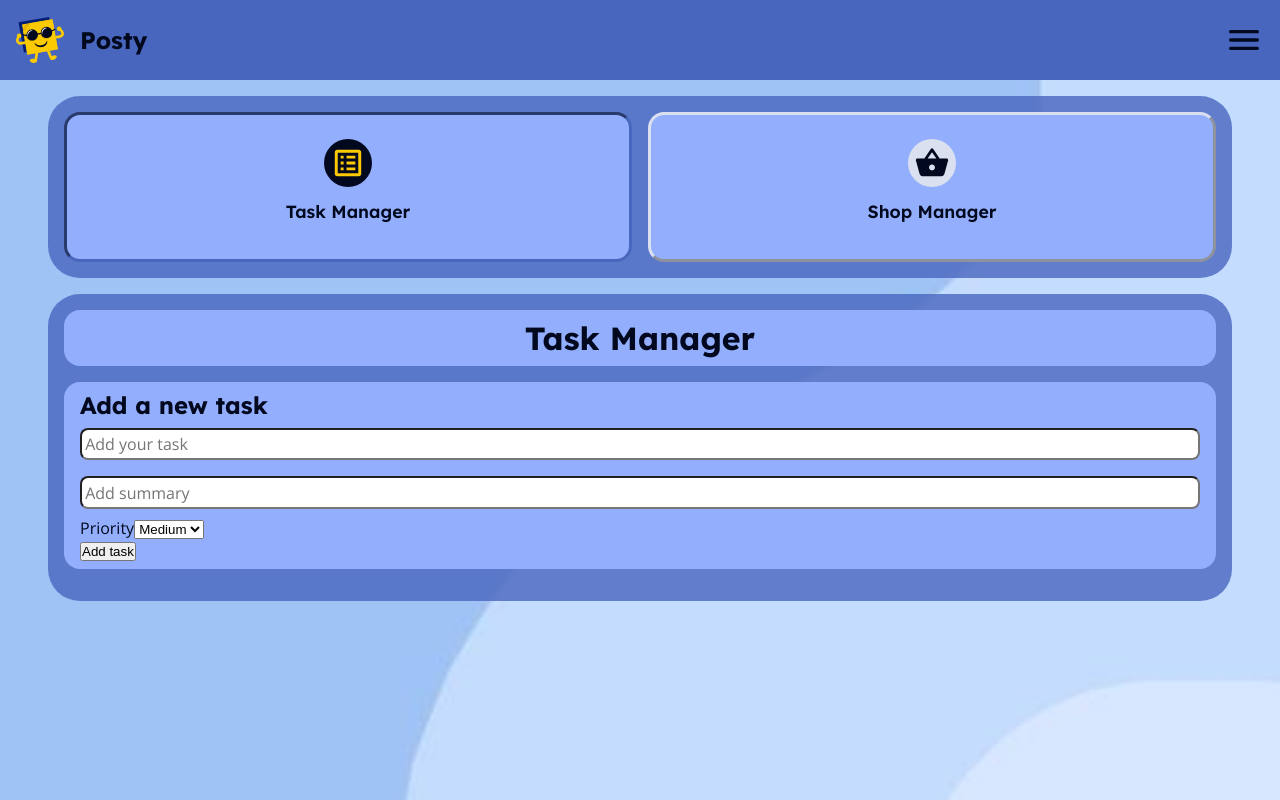
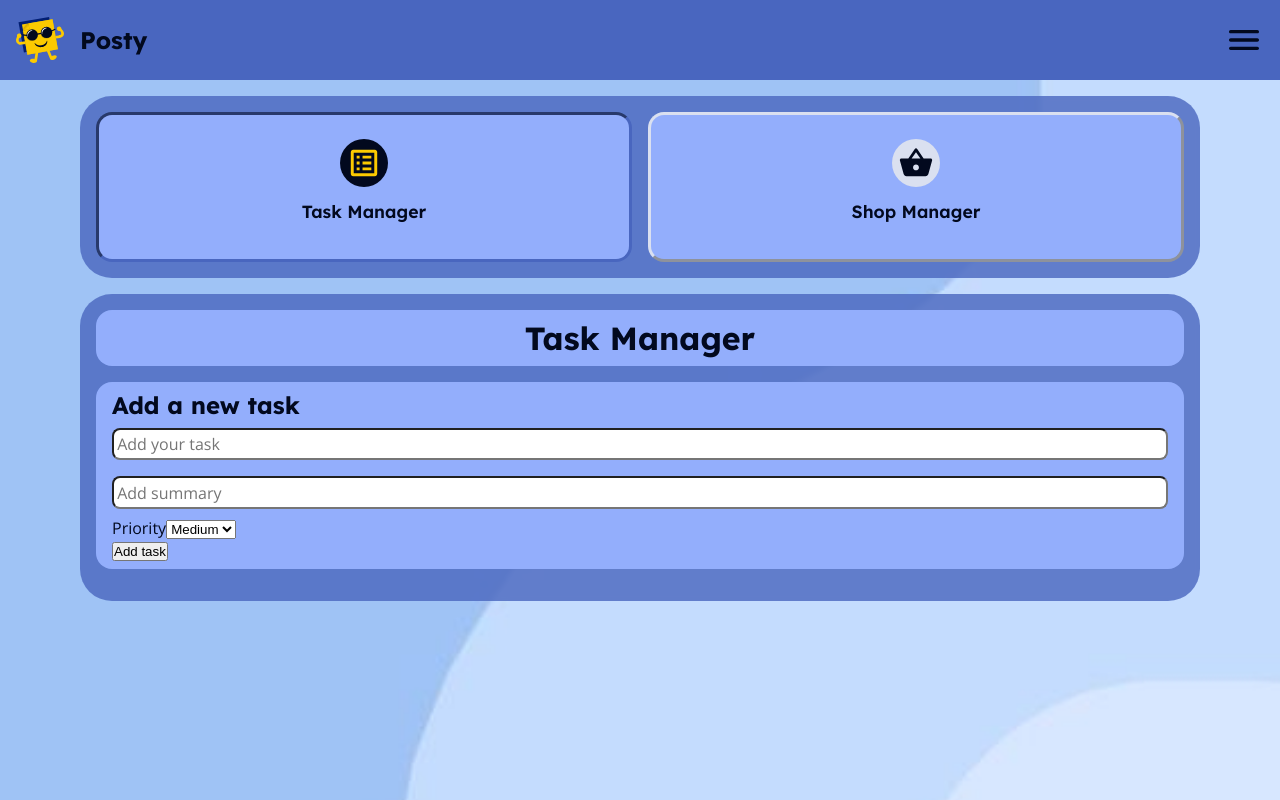
Before and after one commit to EvaneRex/taskmanager, a React (Vite) app: page / in a window 1280 px wide. Built offline with nearby package versions, Linux system fonts and the light colour scheme.

Commit message:
added padding

```diff
--- a/src/App.css
+++ b/src/App.css
@@ -58,6 +58,7 @@ header .menu-icon {
 .manager {
   max-width: 1200px;
   margin: auto;
+  padding: 0 2rem;
 }
 
 .switchButtons {
--- a/src/App.scss
+++ b/src/App.scss
@@ -49,6 +49,7 @@ header {
 .manager {
   max-width: partial.$deskwidth;
   margin: auto;
+  padding: 0 2rem;
 }
 
 .switchButtons {
```
Also changed, not shown: 1 other file (tests, documents, lock files or other folders).
